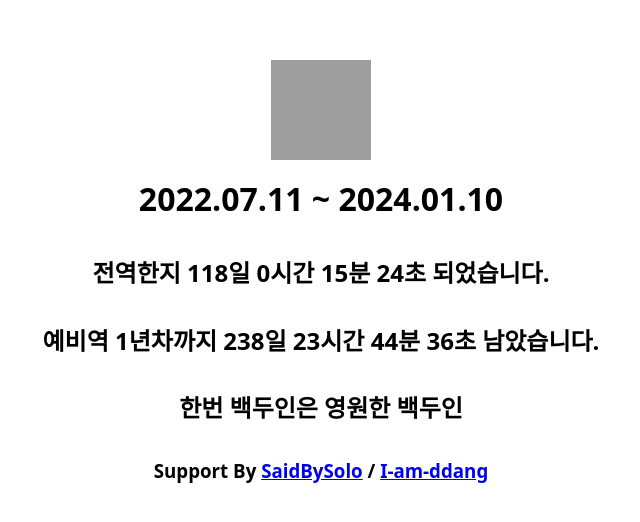
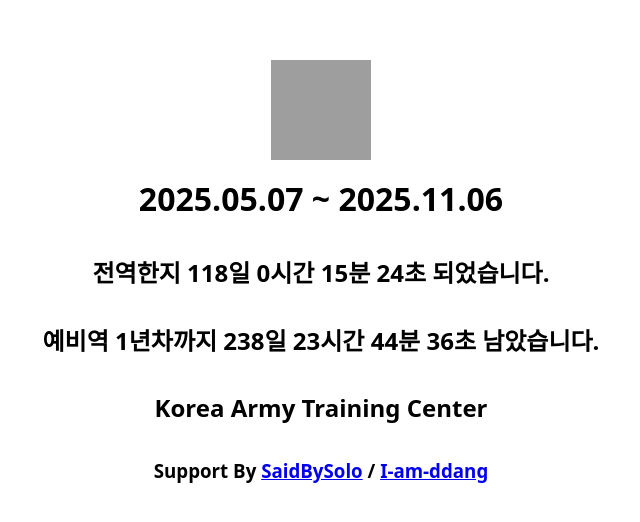
Before and after one commit to GalaxyCaramel/take-him-home, a plain HTML site: page index.html in a window 1280 px wide. Shown: the part 120-642 px from the top of the page, without its empty margins (319-959 px from the left). Drawn offline with nearby package versions, Linux system fonts and the light colour scheme; grey boxes are pictures that could not be loaded.

Commit message:
Update index.html

```diff
--- a/index.html
+++ b/index.html
@@ -13,13 +13,13 @@
 
 <body>
     <div class="Container">
-       <img src="https://i.imgur.com/DTw6nrt.png" alt="The 21st Infantry Division" width="100" height="100">
-        <h1>2022.07.11 ~ 2024.01.10</h1>
+       <img src="https://i.imgur.com/wVTwdeY.png" alt="Korea Army Training Center" width="100" height="100">
+        <h1>2025.05.07 ~ 2025.11.06</h1>
 
 
         <h2 class="real-time-clock"></h2>
         <h2 class="real-time-clock-2"></h2>
-        <h2>한번 백두인은 영원한 백두인</h2>
+        <h2>Korea Army Training Center</h2>
 
 
 
```
